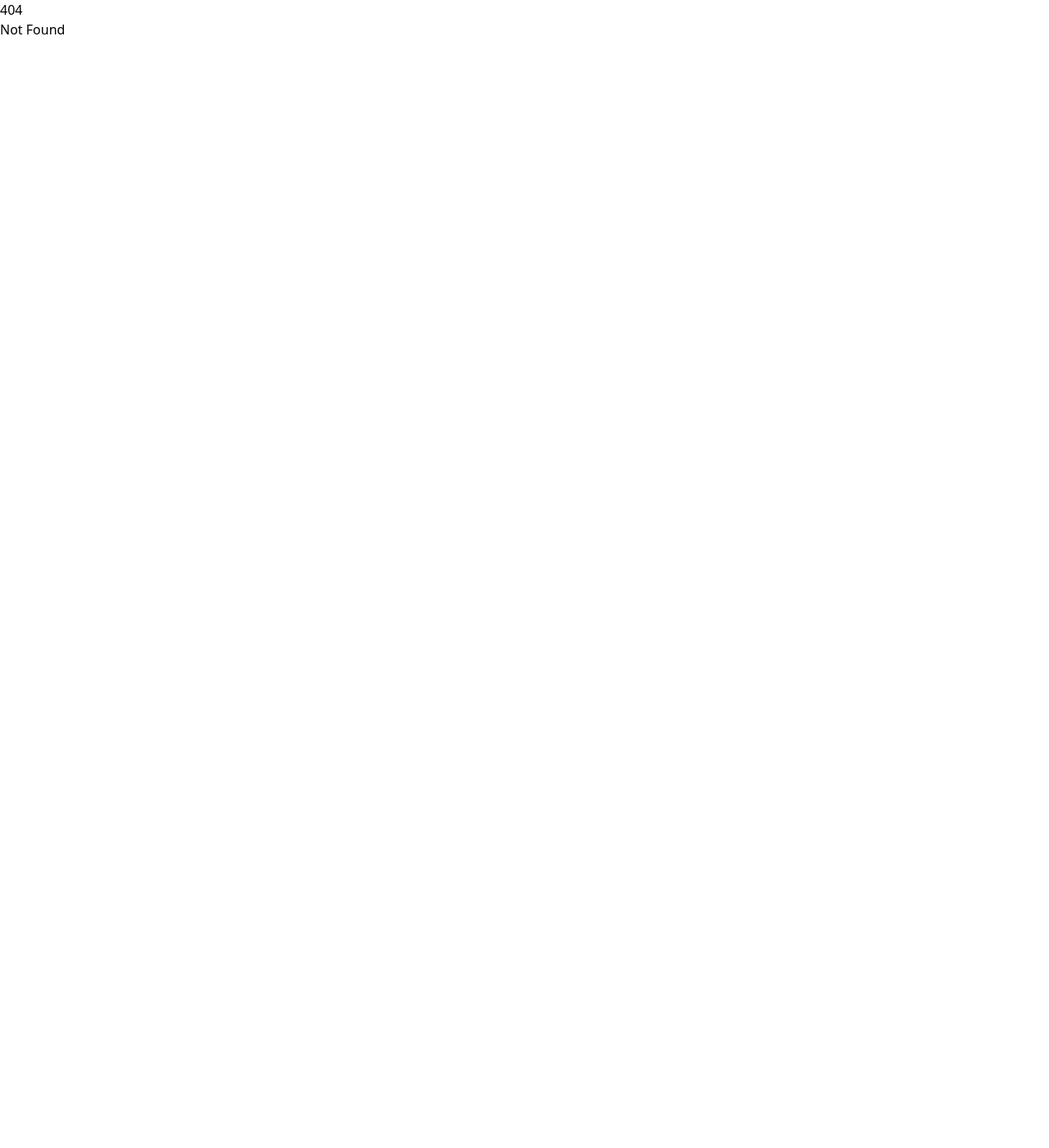
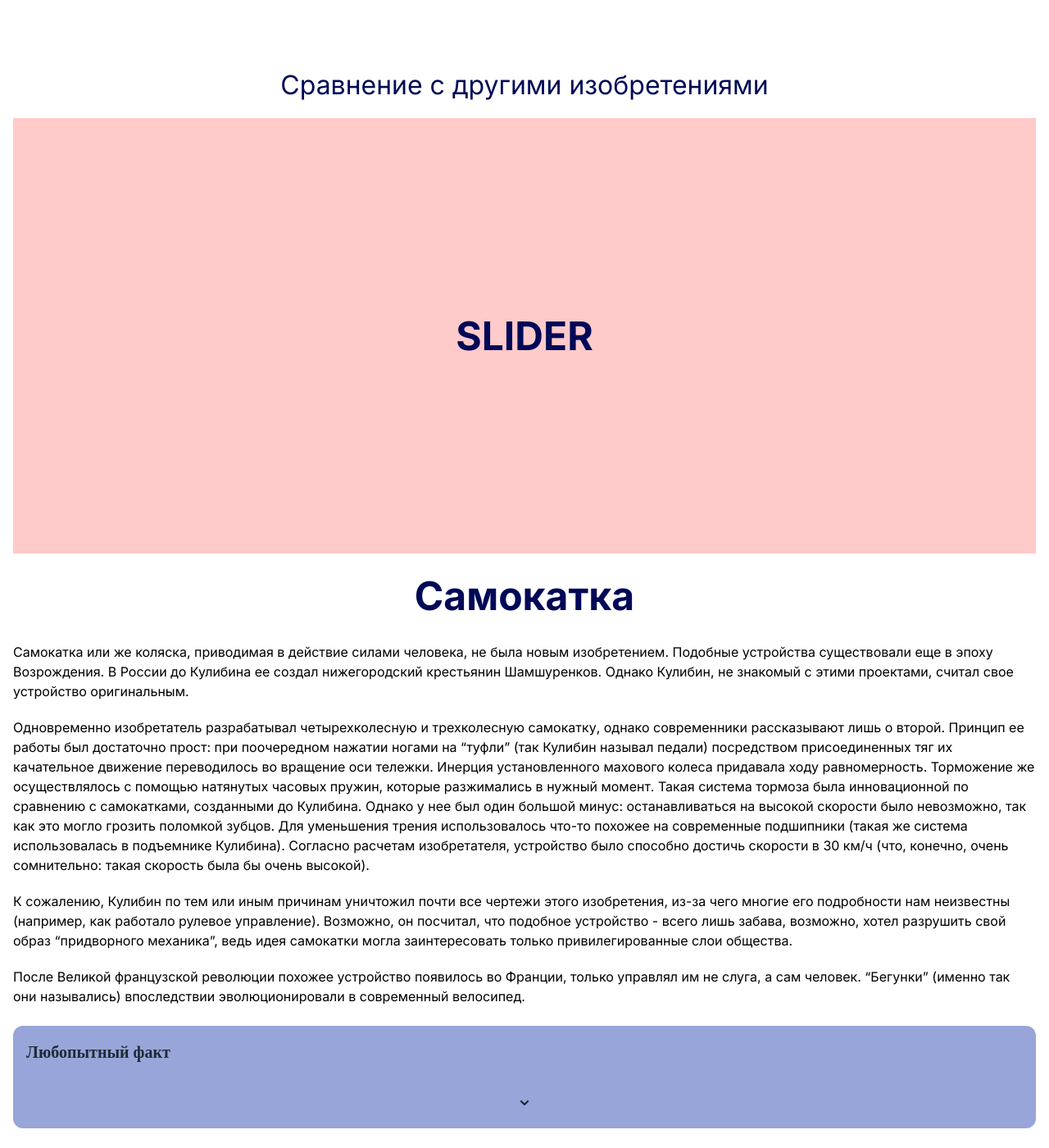
Before and after one commit to itmo-kulibin/kulibin-first, a SvelteKit app: page /article/samokatka in a window 1280 px wide. Before the commit this address had no page. Shown: the whole page at 82% size. Before the commit the page ends 800 px from the top, so only its background shows below. Built offline with nearby package versions, Linux system fonts and the light colour scheme.

Commit message:
Add samokatka article + indent fix in biography

```diff
--- /dev/null
+++ b/src/routes/article/samokatka/+page.svelte
@@ -0,0 +1,179 @@
+<script>
+    import EmbeddedBlock from '$lib/components/EmbeddedBlock.svelte';
+    import EmbeddedBlockText from '$lib/components/EmbeddedBlockText.svelte';
+</script>
+
+<link href="https://fonts.googleapis.com/css2?family=Inter:wght@400;700&display=swap" rel="stylesheet">
+
+
+<div class="content-container">
+    <div class="compare-text-container">
+        <div class="compare-text">
+            Сравнение с другими изобретениями
+        </div>
+    </div>
+
+
+    <div class="slider-container">
+        <div class="slider">
+            SLIDER
+        </div>
+    </div>
+
+    <div class="heading-container">
+        <div class="heading">
+            Самокатка
+        </div>
+    </div>
+
+    <ul class="content-list">
+        <li class="text">
+            <p>
+                Самокатка или же коляска, приводимая в действие силами человека, не была новым изобретением. Подобные устройства существовали еще в эпоху Возрождения. В России до Кулибина ее создал нижегородский крестьянин Шамшуренков. Однако Кулибин, не знакомый с этими проектами, считал свое устройство оригинальным.
+            </p>
+        </li>
+        <li class="text">
+            <p>
+                Одновременно изобретатель разрабатывал четырехколесную и трехколесную самокатку, однако современники рассказывают лишь о второй. Принцип ее работы был достаточно прост: при поочередном нажатии ногами на “туфли” (так Кулибин называл педали) посредством присоединенных тяг их качательное движение переводилось во вращение оси тележки. Инерция установленного махового колеса придавала ходу равномерность. Торможение же осуществлялось с помощью натянутых часовых пружин, которые разжимались в нужный момент. Такая система тормоза была инновационной по сравнению с самокатками, созданными до Кулибина. Однако у нее был один большой минус: останавливаться на высокой скорости было невозможно, так как это могло грозить поломкой зубцов. Для уменьшения трения использовалось что-то похожее на современные подшипники (такая же система использовалась в подъемнике Кулибина). Согласно расчетам изобретателя, устройство было способно достичь скорости в 30 км/ч (что, конечно, очень сомнительно: такая скорость была бы очень высокой).
+            </p>
+        </li>
+        <!-- <li class="text">
+            <p></p>
+        </li> -->
+        <li class="text">
+            <p>
+                К сожалению, Кулибин по тем или иным причинам уничтожил почти все чертежи этого изобретения, из-за чего многие его подробности нам неизвестны (например, как работало рулевое управление). Возможно, он посчитал, что подобное устройство - всего лишь забава, возможно, хотел разрушить свой образ “придворного механика”, ведь идея самокатки могла заинтересовать только привилегированные слои общества.
+            </p>
+        </li>
+        <li class="text">
+            <p>
+                После Великой французской революции похожее устройство появилось во Франции, только управлял им не слуга, а сам человек. “Бегунки” (именно так они назывались) впоследствии эволюционировали в современный велосипед.
+            </p>
+        </li>
+        <li class="fact">
+            <EmbeddedBlock title="Любопытный факт">
+                <EmbeddedBlockText slot="full">
+                    В 1693 г. некий европейский изобретатель Ришар создал самокатку, механизм которой был на удивление схож с механизмом самокатки Кулибина (рычаги, педали, храповое колесо). Так, два изобретателя создали практически одинаковые механизмы, при этом не зная друг друга.
+                </EmbeddedBlockText>
+            </EmbeddedBlock>
+        </li>
+    </ul>
+</div>
+
+
+<style>
+    :root {
+        --primary-color: #000957;
+        --heading-color: #000000;
+        --secondary-color: #344CB7;
+        --nav-color: #FFF2F2;
+        --secondary-hover-color: #FFAE00;
+        --nav-font-size-for-pc: 32px;
+        --nav-font-size-for-phone: 29px;
+        --font-heading-size-for-small-devices: 32px;
+        --font-heading-size: 48px;
+        --nav-element-height: 62px;
+        --test-bg-color-1: rgba(255, 150, 150, 0.5);
+        --test-bg-color-2: rgba(150, 150, 255, 0.5);
+        --test-font-size: 100px;
+    }
+
+    .content-container {
+        position: absolute;
+        top: 80px;
+    }
+
+    .slider-container {
+        height: 531px;
+        margin-left: 16px;
+        margin-right: 16px;
+        margin-top: 16px;
+        text-align: center;
+        display: flex;
+        align-items: center;
+        justify-content: center;
+        background-color: var(--test-bg-color-1);
+    }
+
+    .slider {
+        font-size: 48px;
+        font-weight: 700;
+        font-family: Inter;
+        color: var(--primary-color);
+    }
+
+    .compare-text-container {
+        min-width: 0;
+        width: calc(100% - 32px);
+        /* background-color: var(--test-bg-color-1); */
+        margin-left: 16px;
+        margin-right: 16px;
+        display: flex;
+        justify-content: center;
+        text-align: center;
+        align-items: center;
+    }
+
+    .compare-text {
+        font-family: Inter;
+        font-weight: 400;
+        color: var(--primary-color);
+        font-size: 32px;
+    }
+
+    .text {
+        margin-top: 20px;
+        margin-left: 16px;
+        margin-right: 16px;
+    }
+
+    .text p {
+        font-family: Inter;
+        font-weight: 400;
+        font-size: 16px;
+    }
+
+    * {
+        margin: 0;
+        padding: 0;
+        box-sizing: border-box;
+        font-family: inherit;
+    }
+    .heading {
+        margin-top: 16px;
+        font-family: Inter;
+        font-weight: bold;
+        font-size: 48px;
+        color: var(--primary-color);
+    }
+
+    .fact {
+        margin-left: 16px;
+        margin-right: 16px;
+    }
+
+    .heading-container {
+        width: 100%;
+        /* background-color: var(--test-bg-color-1); */
+        display: flex;
+        align-items: center;
+        justify-content: center;
+    }
+
+    @media screen and (max-width: 300px) {
+        .heading {
+            font-size: 32px;
+        }
+
+        .text {
+            margin-top: 15px;
+        }
+    }
+
+    @media screen and (max-width: 380px) {
+        .compare-text {
+            font-size: 26px;
+        }
+    }
+
+</style>
--- a/src/routes/biography/+page.svelte
+++ b/src/routes/biography/+page.svelte
@@ -303,7 +303,7 @@
     .content__container {
         width: 100%;
         position: absolute;
-        top: 60px;
+        top: 70px;
         /* padding-top: 60px; */
     }
 
```
